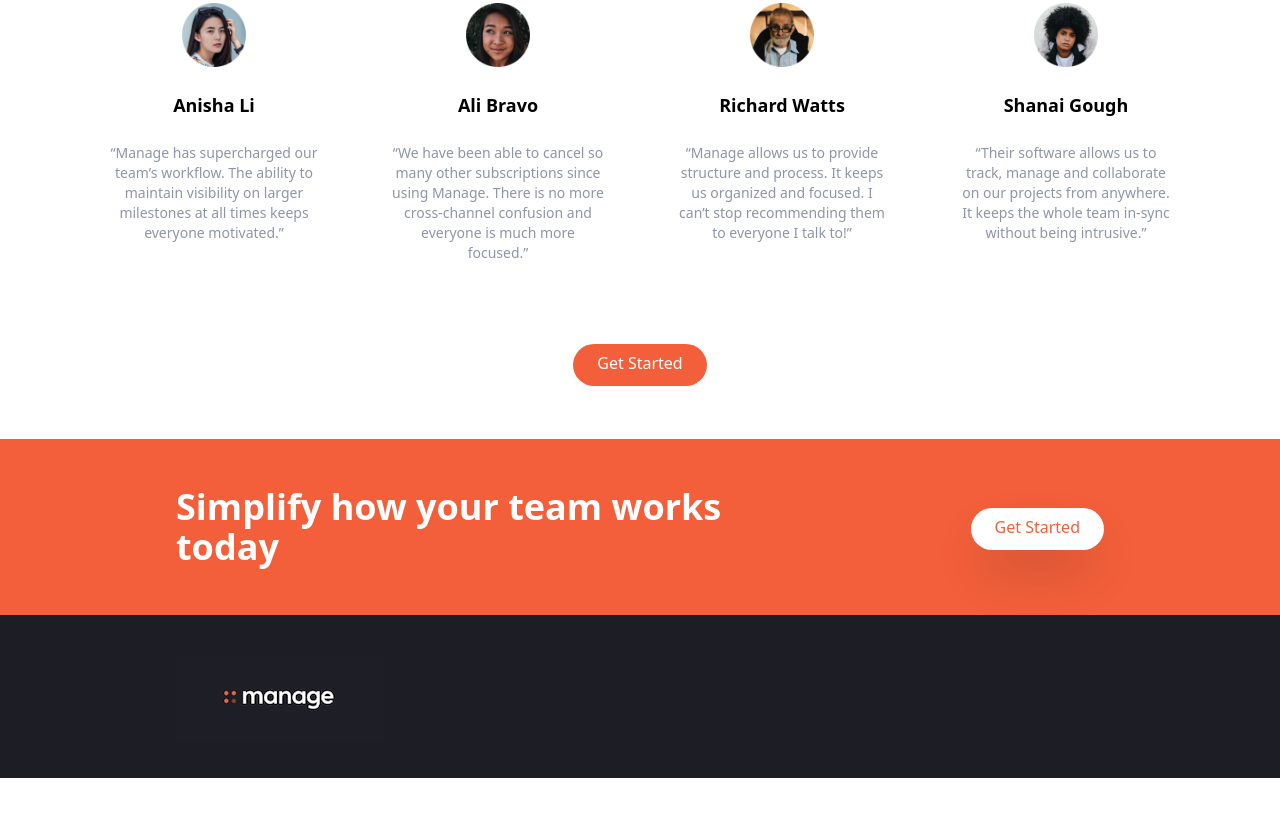
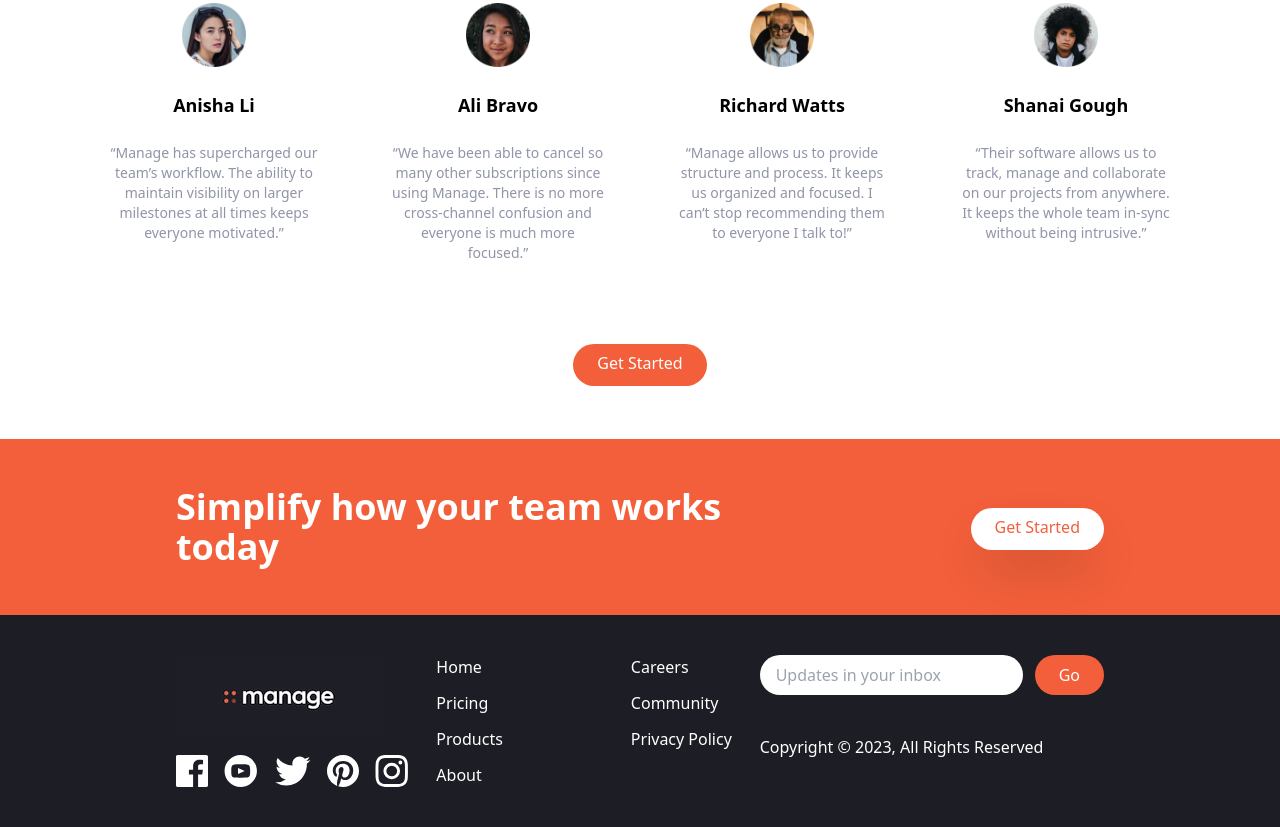
Before and after one commit to Nana-Kwame247/tailwind-crash-course, a website: page index.html in a window 1280 px wide. Shown: the part 1385-2212 px from the top of the page. Before the commit the page ends 2163 px from the top, so only its background shows below. Drawn offline with Linux system fonts and the light colour scheme.

Commit message:
footer completed

```diff
--- a/index.html
+++ b/index.html
@@ -286,7 +286,85 @@
         >
           <!-- logo -->
           <div>
-            <img src="./images/logo-white.png" alt="white logo" />
+            <img src="./images/logo-white.png" alt="white logo" class="'h-8" />
+          </div>
+          <!-- Social Links Container -->
+          <div class="flex justify-center space-x-4">
+            <!-- link 1 -->
+            <a href="#">
+              <img
+                src="./images/icon-facebook.svg"
+                alt="facebook-icon"
+                class="h-8"
+              />
+            </a>
+            <!-- link 2 -->
+            <a href="#">
+              <img
+                src="./images/icon-youtube.svg"
+                alt="youtube-icon"
+                class="h-8"
+              />
+            </a>
+            <!-- link 3 -->
+            <a href="#">
+              <img
+                src="./images/icon-twitter.svg"
+                alt="twitter-icon"
+                class="h-8"
+              />
+            </a>
+            <!-- link 4 -->
+            <a href="#">
+              <img
+                src="./images/icon-pinterest.svg"
+                alt="pinterest-icon"
+                class="h-8"
+              />
+            </a>
+            <!-- link 5 -->
+            <a href="#">
+              <img
+                src="./images/icon-instagram.svg"
+                alt="instagram-icon"
+                class="h-8"
+              />
+            </a>
+          </div>
+        </div>
+        <!-- list container -->
+        <div class="flex justify-around space-x-32">
+          <div class="flex flex-col space-y-3 text-white">
+            <a href="#" class="hover:text-brightRed">Home</a>
+            <a href="#" class="hover:text-brightRed">Pricing</a>
+            <a href="#" class="hover:text-brightRed">Products</a>
+            <a href="#" class="hover:text-brightRed">About</a>
+          </div>
+          <div class="flex flex-col space-y-3 text-white">
+            <a href="#" class="hover:text-brightRed">Careers</a>
+            <a href="#" class="hover:text-brightRed">Community</a>
+            <a href="#" class="hover:text-brightRed">Privacy Policy</a>
+          </div>
+        </div>
+        <!-- Input Container -->
+
+        <div class="flex flex-col justify-be">
+          <form action="">
+            <div class="flex space-x-3">
+              <input
+                type="text"
+                class="flex-1 px-4 rounded-full focus:outline-none"
+                placeholder="Updates in your inbox"
+              />
+              <button
+                class="px-6 py-2 text-white rounded-full bg-brightRed hover:bg-brightRedLight focus:outline-none"
+              >
+                Go
+              </button>
+            </div>
+          </form>
+          <div class="hidden pt-10 text-white md:block">
+            Copyright &copy; 2023, All Rights Reserved
           </div>
         </div>
       </div>
```
Also changed, not shown: css/main.css.
